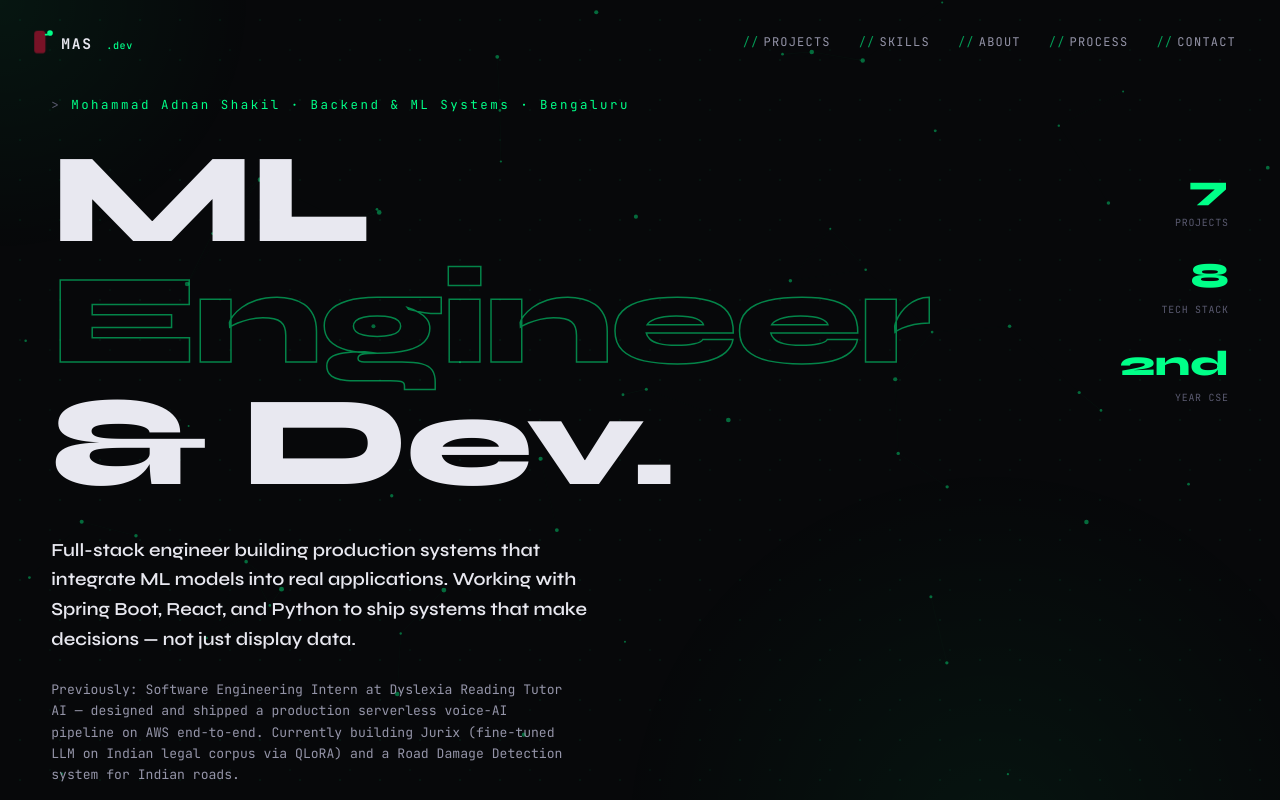
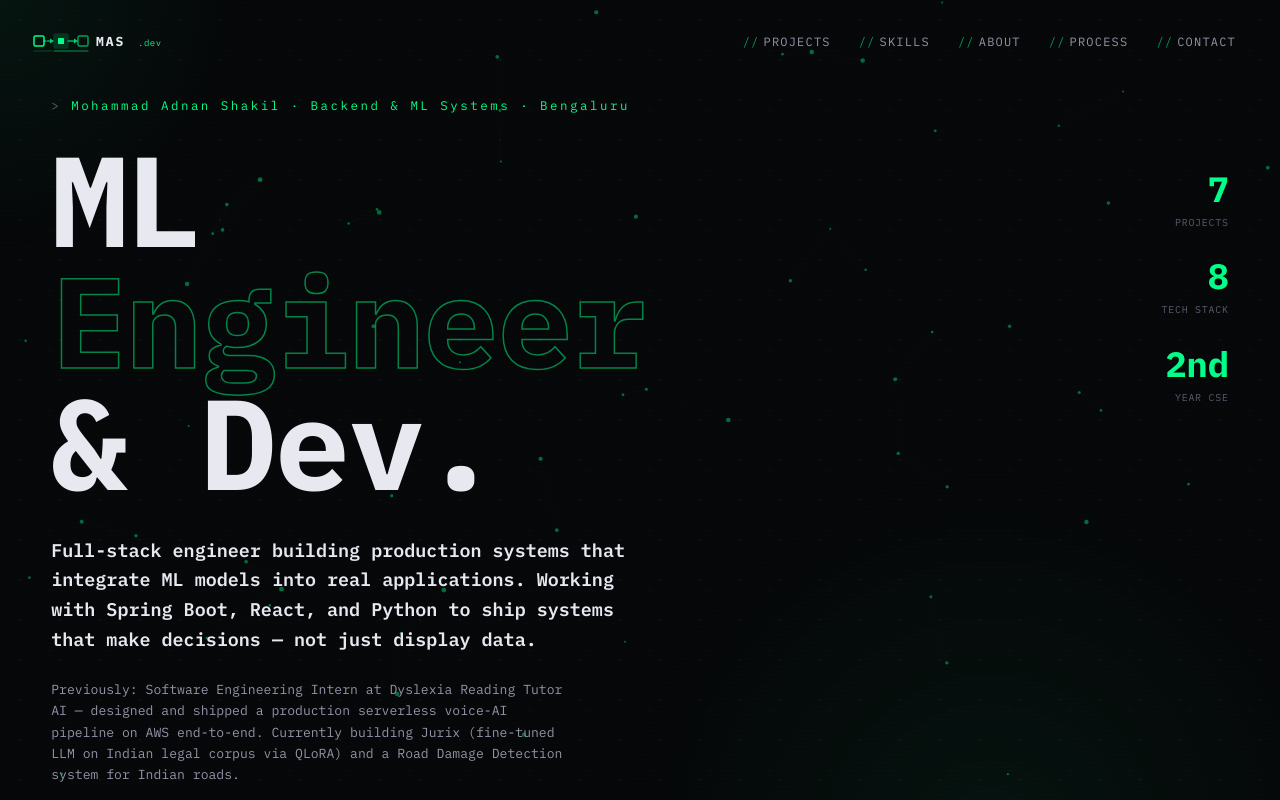
Before and after one commit to Mohammad-Adnan-Shakil/Portfolio, a React (Vite) app: page / in a window 1280 px wide. Shown: the top 800 px of the page. Built offline with nearby package versions, Linux system fonts and the light colour scheme.

Commit message:
feat: IBM Plex Mono font, CRT scanlines, new pipeline logo

```diff
--- a/src/components/Logo.jsx
+++ b/src/components/Logo.jsx
@@ -1,40 +1,50 @@
 const Logo = () => (
   <svg
     xmlns="http://www.w3.org/2000/svg"
-    viewBox="0 0 120 32"
+    viewBox="0 0 140 36"
     fill="none"
     aria-label="MAS.dev logo"
     role="img"
     style={{ display: 'block', height: '100%', width: 'auto' }}
   >
-    {/* Terminal cursor mark — geometric, no text glyphs */}
-    <rect x="2" y="6" width="10" height="20" rx="3" fill="#DC143C" className="animate-pulse" />
+    {/* Pipeline mark — three nodes connected by arrows, representing architecture + speed */}
+    {/* Node 1 */}
+    <rect x="2" y="12" width="10" height="10" rx="1.5" fill="none" stroke="#00ff88" strokeWidth="1.5" />
+    {/* Arrow 1 */}
+    <path d="M12 17 L18 17" stroke="#00ff88" strokeWidth="1.2" strokeLinecap="round" strokeDasharray="2 1.5" />
+    <polygon points="18,14.5 22,17 18,19.5" fill="#00ff88" opacity="0.8" />
+    {/* Node 2 — active, filled */}
+    <rect x="22" y="10" width="14" height="14" rx="1.5" fill="#00ff88" opacity="0.15" stroke="#00ff88" strokeWidth="1.5" />
+    <rect x="26" y="14" width="6" height="6" rx="0.5" fill="#00ff88" />
+    {/* Arrow 2 — faster, no dash */}
+    <path d="M36 17 L42 17" stroke="#00ff88" strokeWidth="1.2" strokeLinecap="round" />
+    <polygon points="42,14.5 46,17 42,19.5" fill="#00ff88" opacity="0.8" />
+    {/* Node 3 */}
+    <rect x="46" y="12" width="10" height="10" rx="1.5" fill="none" stroke="#00ff88" strokeWidth="1.5" opacity="0.6" />
 
-    {/* Network activity dot — green node suggesting a live system */}
-    <circle cx="16" cy="8" r="2.5" fill="#00ff88" />
+    {/* Speed indicator — small underline slash suggesting velocity */}
+    <path d="M2 27 L20 27" stroke="#00ff88" strokeWidth="0.8" strokeLinecap="round" opacity="0.3" />
+    <path d="M22 27 L56 27" stroke="#00ff88" strokeWidth="0.8" strokeLinecap="round" opacity="0.7" />
 
-    {/* Connection trace linking cursor to node */}
-    <path d="M12 9.5 L13.5 9.5" stroke="#00ff88" strokeWidth="1.5" strokeLinecap="round" />
-
-    {/* MAS wordmark — JetBrains Mono, off-white */}
+    {/* MAS wordmark */}
     <text
-      x="26"
+      x="64"
       y="22"
-      fontFamily="'JetBrains Mono', monospace"
+      fontFamily="'IBM Plex Mono', monospace"
       fontWeight="700"
       fontSize="13"
       fill="#e8e8f0"
-      letterSpacing="1.5"
+      letterSpacing="2"
     >
       MAS
     </text>
 
-    {/* .dev suffix — muted green */}
+    {/* .dev suffix */}
     <text
-      x="66"
+      x="106"
       y="22"
-      fontFamily="'JetBrains Mono', monospace"
-      fontWeight="500"
+      fontFamily="'IBM Plex Mono', monospace"
+      fontWeight="400"
       fontSize="9"
       fill="#00ff88"
       letterSpacing="0.5"
--- a/src/index.css
+++ b/src/index.css
@@ -1,3 +1,5 @@
+@import url('https://fonts.googleapis.com/css2?family=IBM+Plex+Mono:wght@300;400;500;600;700&family=JetBrains+Mono:wght@400;500;700&family=Inter:wght@400;500;600&display=swap');
+
 @tailwind base;
 @tailwind components;
 @tailwind utilities;
@@ -19,7 +21,7 @@ html {
 
 body {
   background: #07080a;
-  font-family: 'Inter', 'Syne', sans-serif;
+  font-family: 'IBM Plex Mono', 'JetBrains Mono', monospace;
   cursor: default;
   color: #e8e8f0;
   min-height: 100vh;
@@ -46,6 +48,7 @@ img, svg, video {
   height: auto;
 }
 
+/* Dot grid layer */
 body::before {
   content: '';
   position: fixed;
@@ -54,10 +57,29 @@ body::before {
   width: 100%;
   height: 100%;
   background-image:
-    radial-gradient(circle, rgba(0,255,136,0.06) 1px, transparent 1px),
+    radial-gradient(circle, rgba(0,255,136,0.07) 1px, transparent 1px),
     radial-gradient(circle, rgba(0,255,136,0.04) 1px, transparent 1px);
   background-size: 40px 40px, 60px 60px;
   background-position: 0 0, 20px 20px;
+  pointer-events: none;
+  z-index: 0;
+}
+
+/* CRT scanline overlay */
+body::after {
+  content: '';
+  position: fixed;
+  top: 0;
+  left: 0;
+  width: 100%;
+  height: 100%;
+  background: repeating-linear-gradient(
+    0deg,
+    transparent,
+    transparent 2px,
+    rgba(0, 0, 0, 0.08) 2px,
+    rgba(0, 0, 0, 0.08) 4px
+  );
   pointer-events: none;
   z-index: 0;
 }
@@ -75,7 +97,7 @@ section {
   padding: 0.5rem 1rem;
   background: #00ff88;
   color: #000;
-  font-family: 'JetBrains Mono', monospace;
+  font-family: 'IBM Plex Mono', monospace;
   font-size: 0.75rem;
   font-weight: 700;
   text-transform: uppercase;
--- a/tailwind.config.js
+++ b/tailwind.config.js
@@ -31,9 +31,9 @@ export default {
         danger: '#ff4466',
       },
       fontFamily: {
-        heading: ['Syne', 'sans-serif'],
-        body: ['Inter', 'sans-serif'],
-        mono: ['JetBrains Mono', 'monospace'],
+        heading: ['IBM Plex Mono', 'monospace'],
+        body: ['IBM Plex Mono', 'monospace'],
+        mono: ['IBM Plex Mono', 'JetBrains Mono', 'monospace'],
       },
       borderRadius: {
         sm: '4px',
```
